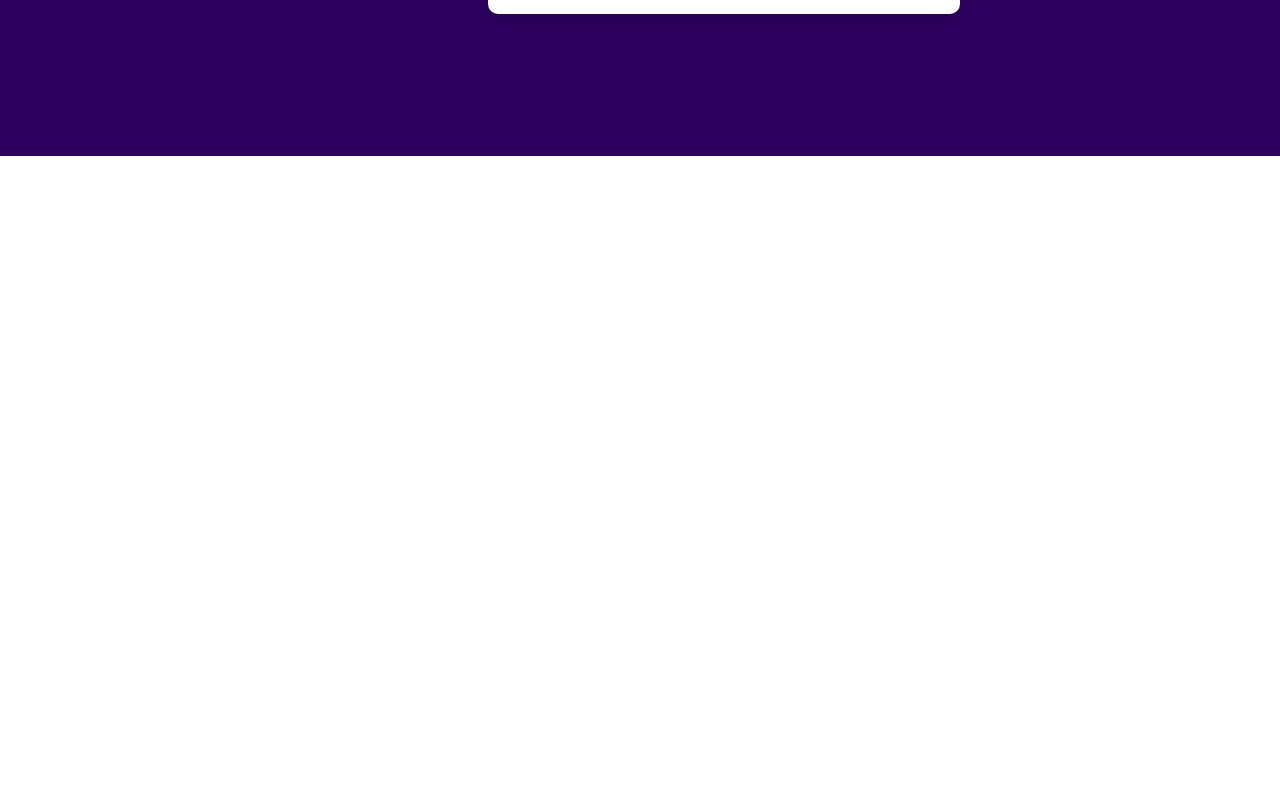
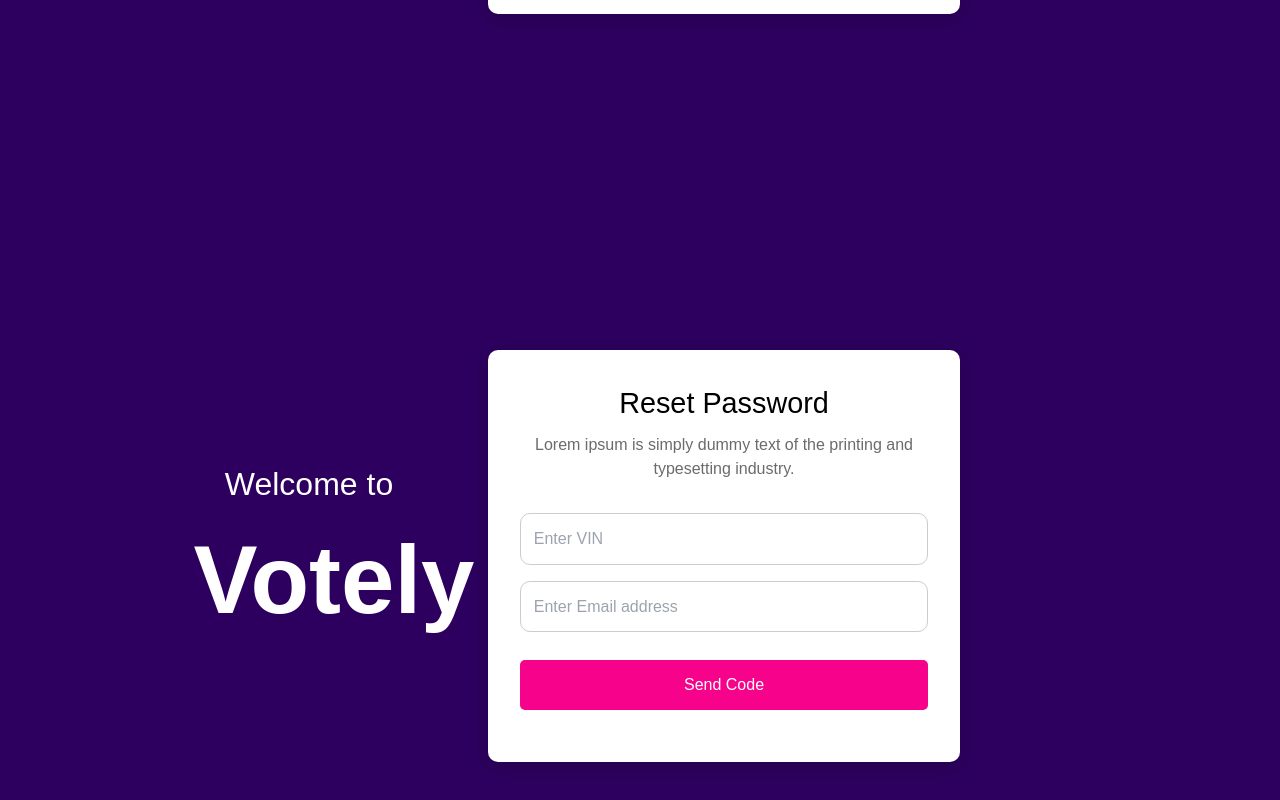
Before and after one commit to udithayeshmantha/Votely-E-voting-system, a React (Create React App) app: page / in a window 1280 px wide. Shown: the part 1444-2244 px from the top of the page. Before the commit the page ends 1600 px from the top, so only its background shows below. Built offline with nearby package versions, Linux system fonts and the light colour scheme.

Commit message:
Create ResetPassword.js file and code it

```diff
--- a/src/App.js
+++ b/src/App.js
@@ -2,6 +2,7 @@ import './styles/App.css';
 import Navbar from './components/Navbar';
 import SignUp from './pages/SignUp';
 import SignIn from './pages/SignIn';
+import ResetPassword from './pages/ResetPassword';
 
 function App() {
   return (
@@ -9,6 +10,7 @@ function App() {
       {/* <Navbar /> */}
       <SignUp />
       <SignIn />
+      <ResetPassword />
     </div>
   );
 }
--- /dev/null
+++ b/src/pages/ResetPassword.js
@@ -0,0 +1,34 @@
+import React from 'react';
+
+const ResetPassword = () => {
+  return (
+    <div className="main-container">
+        <div className="welcome-section">
+            <h3>Welcome to</h3>
+            <h1>Votely</h1>
+        </div>
+
+        <div className="form">
+            <form action="">
+                <h2>Reset Password</h2>
+                <p>Lorem ipsum is simply dummy text of the printing and typesetting industry.</p>
+                <input
+                type="text"
+                name="vin"
+                placeholder="Enter VIN"
+                required
+                 />
+                <input
+                type="email"
+                name="email"
+                placeholder="Enter Email address"
+                required
+                />
+                <button type="submit">Send Code</button>
+            </form>
+        </div>
+    </div>
+  )
+}
+
+export default ResetPassword;
--- a/src/pages/SignIn.js
+++ b/src/pages/SignIn.js
@@ -1,5 +1,4 @@
 import React, { useState } from 'react';
-import '../styles/signup.css';
 
 const SignIn = () => {
   const [form, setForm] = useState({
--- a/src/pages/SignUp.js
+++ b/src/pages/SignUp.js
@@ -1,5 +1,4 @@
 import React, { useState } from 'react';
-import '../styles/signup.css';
 
 const SignUp = () => {
   const [form, setForm] = useState({
--- a/src/styles/App.css
+++ b/src/styles/App.css
@@ -40,3 +40,95 @@
     transform: rotate(360deg);
   }
 }
+
+/* SignUp & SignIn Page */
+
+  .main-container {
+    display: flex;
+    justify-content: space-between;
+    align-items: center;
+    height: 100vh;
+    background:#2d005f;
+    font-family: Arial, sans-serif;
+  }
+
+  .welcome-section {
+    flex: 1;
+    padding-left: 5rem;
+    color: #fff;
+  }
+
+  .welcome-section h1 {
+    font-size: 6rem;
+    margin-left: 100px;
+    font-weight: bold;
+
+  }
+
+  .welcome-section h3 {
+    color: #fff;
+    font-size: 2rem;
+    margin-left: 50px;
+
+  }
+
+  .form {
+    width: 100%;
+    max-width: 500px;
+    flex: 1;
+    background-color: #fff;
+    border-radius: 10px;
+    padding: 2rem;
+    margin-right: 20rem;
+    box-shadow: 0 4px 20px rgba(0, 0, 0, 0.2);
+  }
+
+  .form h2 {
+    font-size: 1.8rem;
+    margin-bottom: 0.5rem;
+
+  }
+
+  .form p {
+    color: #6b6b6b;
+    margin-bottom: 1.5rem;
+  }
+
+  .form input {
+    width: 100%;
+    padding: 0.8rem;
+    margin: 0.5rem 0;
+    border: 1px solid #ccc;
+    border-radius: 10px;
+
+  }
+
+  .forgot-password {
+    text-align: right;
+    margin-top: 0.5rem;
+  }
+
+  .form button {
+    width: 100%;
+    padding: 0.8rem;
+    background-color: #f7028b;
+    color: white;
+    border: none;
+    border-radius: 5px;
+    cursor: pointer;
+    font-size: 1rem;
+    margin: 20px 0;
+  }
+
+  .form button:hover {
+    background-color: #d90276;
+  }
+
+  .form a {
+    color: #f7028b;
+    text-decoration: none;
+  }
+
+  .form a:hover {
+    text-decoration: underline;
+  }
--- a/src/styles/signup.css
+++ /dev/null
@@ -1,88 +0,0 @@
-.main-container {
-    display: flex;
-    justify-content: space-between;
-    align-items: center;
-    height: 100vh;
-    background:#2d005f;
-    font-family: Arial, sans-serif;
-  }
-
-  .welcome-section {
-    flex: 1;
-    padding-left: 5rem;
-    color: #fff;
-  }
-
-  .welcome-section h1 {
-    font-size: 6rem;
-    margin-left: 100px;
-    font-weight: bold;
-
-  }
-
-  .welcome-section h3 {
-    color: #fff;
-    font-size: 2rem;
-    margin-left: 50px;
-
-  }
-
-  .form {
-    width: 100%;
-    max-width: 500px;
-    flex: 1;
-    background-color: #fff;
-    border-radius: 10px;
-    padding: 2rem;
-    margin-right: 20rem;
-    box-shadow: 0 4px 20px rgba(0, 0, 0, 0.2);
-  }
-
-  .form h2 {
-    font-size: 1.8rem;
-    margin-bottom: 0.5rem;
-  }
-
-  .form p {
-    color: #6b6b6b;
-    margin-bottom: 1.5rem;
-  }
-
-  .form input {
-    width: 100%;
-    padding: 0.8rem;
-    margin: 0.5rem 0;
-    border: 1px solid #ccc;
-    border-radius: 10px;
-
-  }
-
-  .forgot-password {
-    text-align: right;
-    margin-top: 0.5rem;
-  }
-
-  .form button {
-    width: 100%;
-    padding: 0.8rem;
-    background-color: #f7028b;
-    color: white;
-    border: none;
-    border-radius: 5px;
-    cursor: pointer;
-    font-size: 1rem;
-    margin: 20px 0;
-  }
-
-  .form button:hover {
-    background-color: #d90276;
-  }
-
-  .form a {
-    color: #f7028b;
-    text-decoration: none;
-  }
-
-  .form a:hover {
-    text-decoration: underline;
-  }
```
